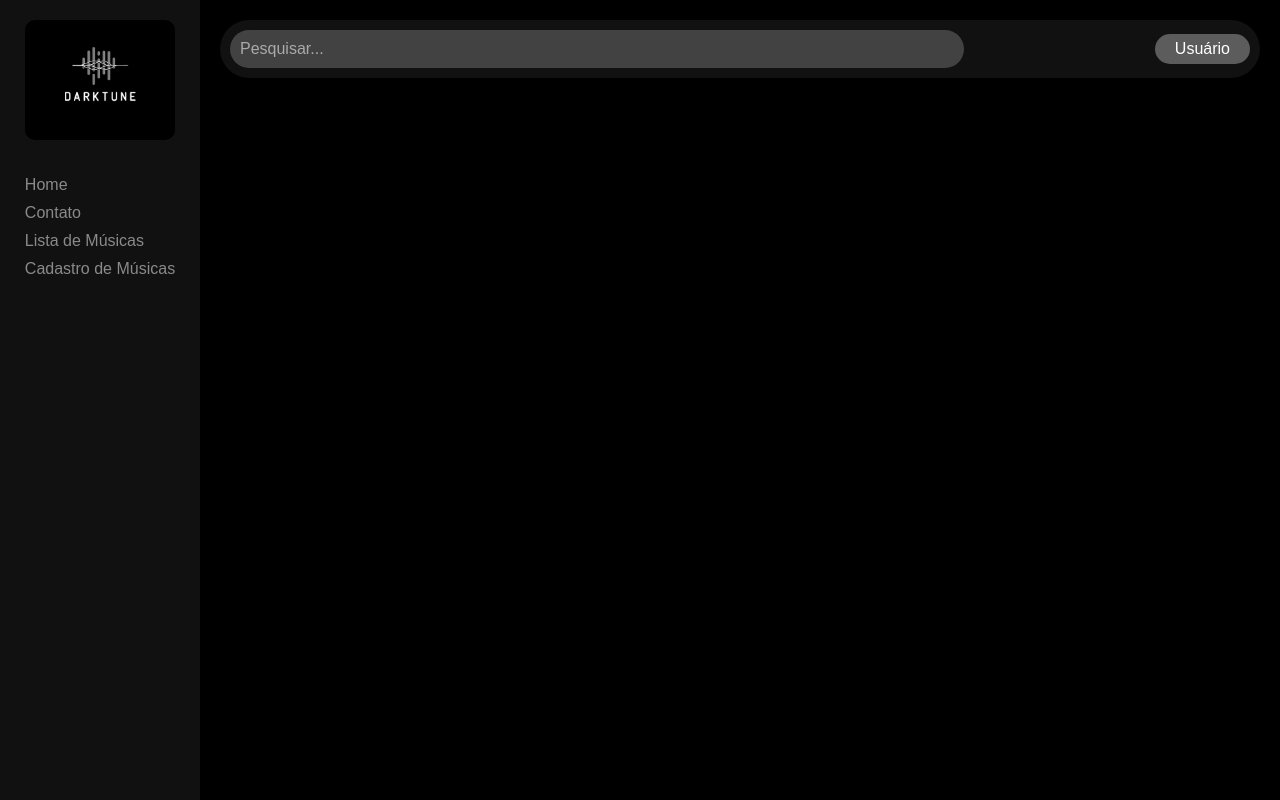
After one commit to Vinicius-Borges-dev/darktune, a Flask app: template app/templates/contato.html in a window 1280 px wide. The commit adds this page. Run offline with Flask 3, Linux system fonts and the light colour scheme; the template is opened without the code that fills it, so the values that code supplies are empty.

Commit message:
home feito + mudanças add

```diff
--- /dev/null
+++ b/app/static/css/contato/contato.css
@@ -0,0 +1,89 @@
+body {
+    margin: 0;
+    font-family: 'Arial', sans-serif;
+    background-color: #000000;
+    color: #FFFFFF;
+  }
+
+  /* Barra Lateral */
+  .sidebar {
+    width: 200px;
+    height: 100vh;
+    background-color: #111111;
+    position: fixed;
+    top: 0;
+    left: 0;
+    display: flex;
+    flex-direction: column;
+    align-items: center;
+  }
+
+  .logo {
+    width: 150px;
+    height: 120px;
+    margin: 20px 0;
+  }
+
+  .logo img {
+    width: 100%;
+    height: 100%;
+    object-fit: cover;
+    border-radius: 10px;
+  }
+
+  /* Navegação */
+  nav ul {
+    list-style-type: none;
+    padding: 0;
+  }
+
+  nav ul li {
+    margin: 10px 0;
+  }
+
+  nav ul li a {
+    color: #8a8a8a;
+    text-decoration: none;
+  }
+
+  /* Conteúdo Principal */
+  .main-content {
+    margin-left: 200px;
+    padding: 20px;
+    background-color: #000000;
+  }
+
+  header {
+    display: flex;
+    justify-content: space-between;
+    align-items: center;
+    padding: 10px;
+    background-color: #111111;
+    border-radius: 30px;
+  }
+
+  /* Barra de Pesquisa */
+  header .search-bar {
+    padding: 10px;
+    width: 70%;
+    border: none;
+    border-radius: 20px;
+    background-color: #424242;
+    color: #FFFFFF;
+    font-size: 16px;
+  }
+
+  header .search-bar::placeholder {
+    color: #AAAAAA;
+  }
+
+  /* Botão de Usuário */
+  header .user-button {
+    background-color: #5c5c5c;
+    color: #FFF;
+    border: none;
+    padding: 6px 20px;
+    cursor: pointer;
+    border-radius: 20px;
+    font-size: 16px;
+  }
--- a/app/static/css/home/home.css
+++ b/app/static/css/home/home.css
@@ -59,6 +59,7 @@ header {
   align-items: center;
   padding: 10px;
   background-color: #111111;
+  border-radius: 30px;
 }
 
 /* Barra de Pesquisa */
--- /dev/null
+++ b/app/templates/contato.html
@@ -0,0 +1,33 @@
+<!DOCTYPE html>
+<html lang="en">
+<head>
+    <meta charset="UTF-8">
+    <meta name="viewport" content="width=device-width, initial-scale=1.0">
+    <title>Document</title>
+    <link rel="stylesheet" href="/app/static/css/contato/contato.css">
+</head>
+<body>
+    <!-- Barra lateral com links de navegação -->
+  <div class="sidebar">
+    <div class="logo">
+      <img src="/app/static/imagens/logo.png" alt="Logo Darktune">
+    </div>
+    <nav>
+      <ul>
+        <li><a href="/app/templates/index.html">Home</a></li>
+        <li><a href="/app/templates/contato.html">Contato</a></li>
+        <li><a href="#music-list">Lista de Músicas</a></li>
+        <li><a href="#music-upload">Cadastro de Músicas</a></li>
+      </ul>
+    </nav>
+  </div>
+
+  <!-- Conteúdo principal da página -->
+  <div class="main-content">
+    <header>
+        <input type="text" placeholder="Pesquisar..." class="search-bar">
+        <button class="user-button">Usuário</button>
+    </header>
+
+</body>
+</html>
```
Also changed, not shown: app/templates/index.html (+9 -9 lines), app/static/imagens/img7.webp (deleted).
